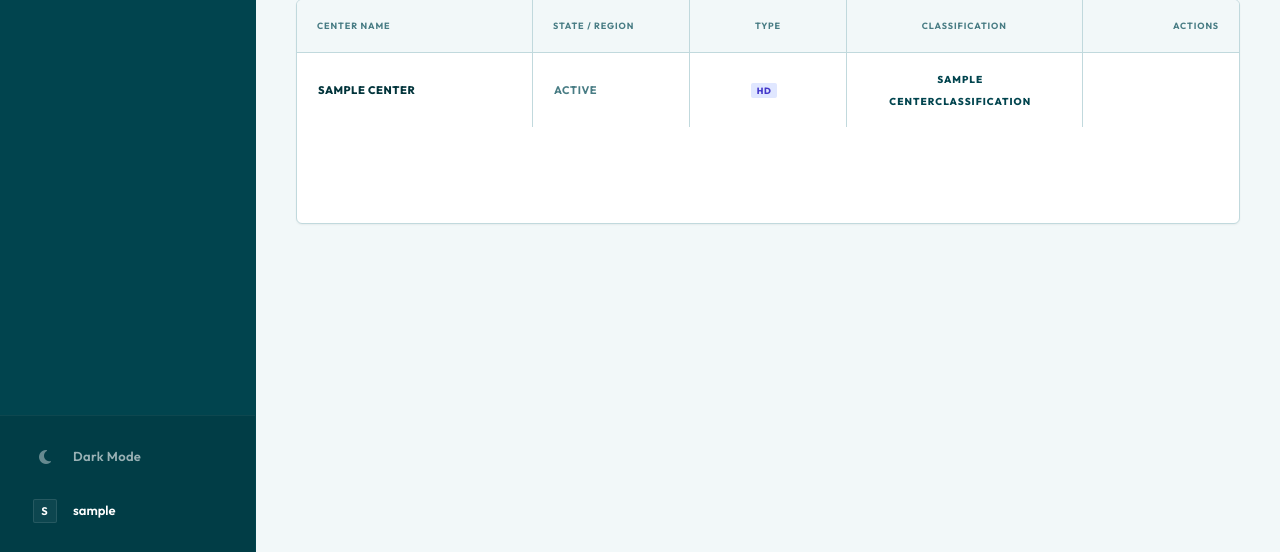
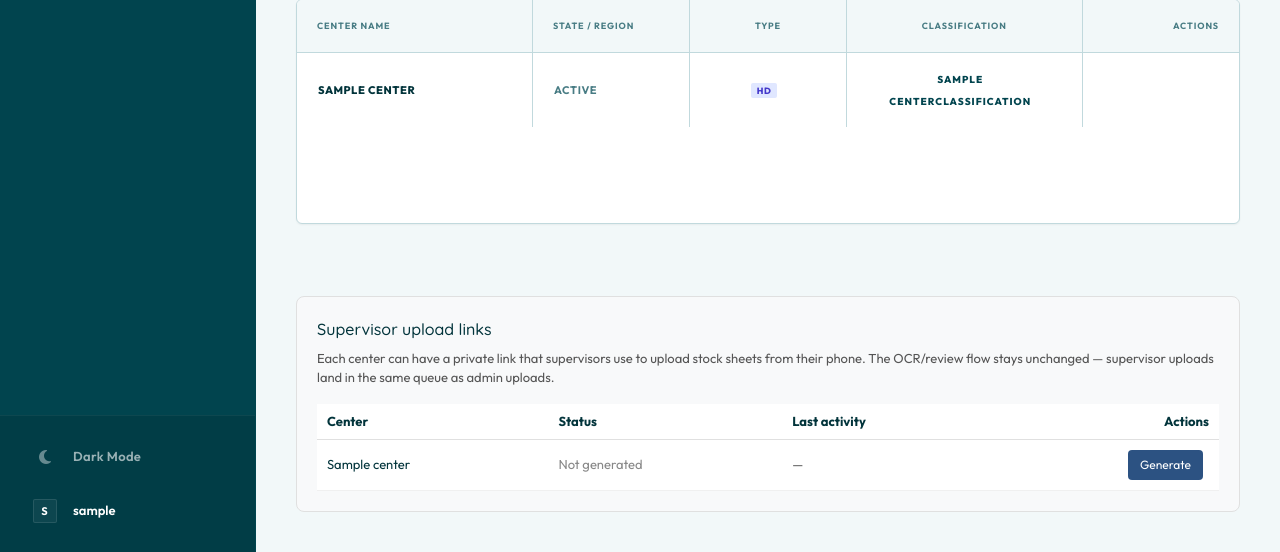
Before and after one commit to thedevdart/devdart, a Django app: page /inventory/centers/manage/ in a window 1280 px wide. Shown: the part 695-1247 px from the top of the page. Run offline with Django 5.2, Linux system fonts and the light colour scheme; a user stored in the database is signed in; tables that the repository leaves empty hold one stand-in row (values such as "Sample post"); data that the repository does not hold is empty; parts of the project's set-up code (start-up, migrations or seed data) failed here and were passed over; some libraries are stand-ins or nearby versions.

Commit message:
Add supervisor upload-link management UI to manage_centers

```diff
--- a/inventory/templates/inventory/manage_centers.html
+++ b/inventory/templates/inventory/manage_centers.html
@@ -266,4 +266,111 @@
         if(window.ManageCentersApp) window.ManageCentersApp.init();
     }
 </script>
+
+<!-- Supervisor upload links section (PR #2) -->
+<div style="margin-top: 40px; padding: 20px; background: #f8f9fa; border-radius: 8px; border: 1px solid #e0e0e0;">
+    <h3 style="margin: 0 0 8px; font-size: 16px;">Supervisor upload links</h3>
+    <p style="margin: 0 0 16px; font-size: 13px; color: #555;">Each center can have a private link that supervisors use to upload stock sheets from their phone. The OCR/review flow stays unchanged — supervisor uploads land in the same queue as admin uploads.</p>
+    <table style="width: 100%; border-collapse: collapse; font-size: 13px;">
+        <thead>
+            <tr style="background: #ffffff; text-align: left;">
+                <th style="padding: 8px 10px; border-bottom: 1px solid #e0e0e0;">Center</th>
+                <th style="padding: 8px 10px; border-bottom: 1px solid #e0e0e0;">Status</th>
+                <th style="padding: 8px 10px; border-bottom: 1px solid #e0e0e0;">Last activity</th>
+                <th style="padding: 8px 10px; border-bottom: 1px solid #e0e0e0; text-align: right;">Actions</th>
+            </tr>
+        </thead>
+        <tbody>
+        {% for center in centers %}
+            <tr id="upload-row-{{ center.id }}" style="background: #ffffff;">
+                <td style="padding: 10px; border-bottom: 1px solid #f0f0f0;">{{ center.name }}</td>
+                <td style="padding: 10px; border-bottom: 1px solid #f0f0f0;">
+                    {% if center.upload_token %}
+                        {% if center.upload_token.is_active %}
+                            <span style="color: #1a5d2f; font-weight: 600;">Active</span>
+                        {% else %}
+                            <span style="color: #8a1a14;">Disabled</span>
+                        {% endif %}
+                    {% else %}
+                        <span style="color: #888;">Not generated</span>
+                    {% endif %}
+                </td>
+                <td style="padding: 10px; border-bottom: 1px solid #f0f0f0; color: #555;">
+                    {% if center.upload_token.last_used_at %}
+                        {{ center.upload_token.last_used_at|date:"j M Y, H:i" }}
+                    {% else %}
+                        —
+                    {% endif %}
+                </td>
+                <td style="padding: 10px; border-bottom: 1px solid #f0f0f0; text-align: right;">
+                    <button type="button"
+                            data-generate-url="{% url 'admin_generate_upload_token' center_id=center.id %}"
+                            onclick="generateUploadLink(this, {{ center.id }})"
+                            style="padding: 6px 12px; font-size: 12px; background: #2c5282; color: #fff; border: none; border-radius: 4px; cursor: pointer; margin-right: 6px;">
+                        {% if center.upload_token %}Rotate{% else %}Generate{% endif %}
+                    </button>
+                    {% if center.upload_token and center.upload_token.is_active %}
+                    <button type="button"
+                            data-disable-url="{% url 'admin_disable_upload_token' center_id=center.id %}"
+                            onclick="disableUploadLink(this, {{ center.id }})"
+                            style="padding: 6px 12px; font-size: 12px; background: #fff; color: #8a1a14; border: 1px solid #d9534f; border-radius: 4px; cursor: pointer;">
+                        Disable
+                    </button>
+                    {% endif %}
+                </td>
+            </tr>
+        {% endfor %}
+        </tbody>
+    </table>
+</div>
+
+<script>
+function getCsrf() {
+    const el = document.querySelector('[name=csrfmiddlewaretoken]');
+    if (el) return el.value;
+    const m = document.cookie.match(/csrftoken=([^;]+)/);
+    return m ? m[1] : '';
+}
+async function generateUploadLink(btn, centerId) {
+    const url = btn.dataset.generateUrl;
+    btn.disabled = true;
+    const origText = btn.textContent;
+    btn.textContent = 'Working...';
+    try {
+        const res = await fetch(url, { method: 'POST', headers: { 'X-CSRFToken': getCsrf() }, credentials: 'same-origin' });
+        const data = await res.json();
+        if (res.ok && data.ok) {
+            try { await navigator.clipboard.writeText(data.url); } catch (e) {}
+            window.prompt('Upload link generated (copied to clipboard). Share this URL with the supervisor:', data.url);
+            location.reload();
+        } else {
+            alert('Error: ' + (data.error || 'Failed to generate link.'));
+            btn.disabled = false;
+            btn.textContent = origText;
+        }
+    } catch (e) {
+        alert('Network error: ' + e.message);
+        btn.disabled = false;
+        btn.textContent = origText;
+    }
+}
+async function disableUploadLink(btn, centerId) {
+    if (!confirm('Disable this upload link? Supervisors using the old URL will see a 404. You can re-generate later.')) return;
+    const url = btn.dataset.disableUrl;
+    btn.disabled = true;
+    try {
+        const res = await fetch(url, { method: 'POST', headers: { 'X-CSRFToken': getCsrf() }, credentials: 'same-origin' });
+        const data = await res.json();
+        if (res.ok && data.ok) {
+            location.reload();
+        } else {
+            alert('Error: ' + (data.error || 'Failed.'));
+            btn.disabled = false;
+        }
+    } catch (e) {
+        alert('Network error: ' + e.message);
+        btn.disabled = false;
+    }
+}
+</script>
 {% endblock %}
```
